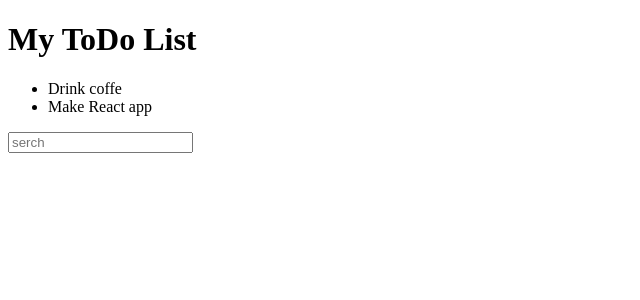
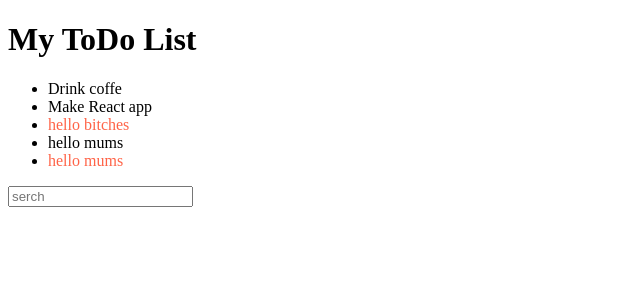
Before and after one commit to mariankomen/study_todo, a React (Create React App) app: page / in a window 1280 px wide. Shown: the top 300 px of the page, without its empty margins (0-640 px from the left). Built offline with nearby package versions, Linux system fonts and the light colour scheme.

Commit message:
todo-list-item add

```diff
--- /dev/null
+++ b/src/components/todo-list-item.js
@@ -0,0 +1,12 @@
+import React from 'react';
+
+const TodoListItem = ({label, important = false}) => {
+    const style = {
+        color: important ? 'tomato' : 'black'
+    };
+    return (
+        <span style={style}>{label}</span>
+    );
+}
+
+export default TodoListItem;
--- a/src/components/todo-list.js
+++ b/src/components/todo-list.js
@@ -1,4 +1,5 @@
 import React from 'react';
+import TodoListItem from "./todo-list-item";
 
 const TodoList = () => {
     return (
@@ -6,6 +7,12 @@ const TodoList = () => {
             <ul>
                 <li>Drink coffe</li>
                 <li>Make React app</li>
+                <li><TodoListItem label="hello bitches"
+                                  important/></li>
+                <li><TodoListItem label="hello mums"/></li>
+                <li><TodoListItem label="hello mums"
+                                  important/></li>
+
             </ul>
         </div>
     );
```
Also changed, not shown: 1 other file (tests, documents, lock files or other folders).
